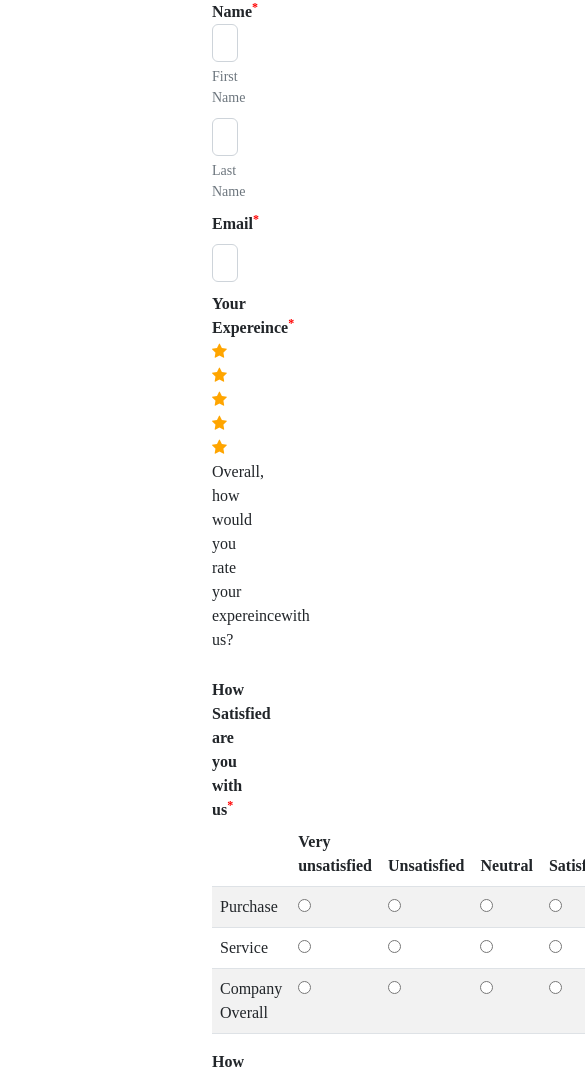
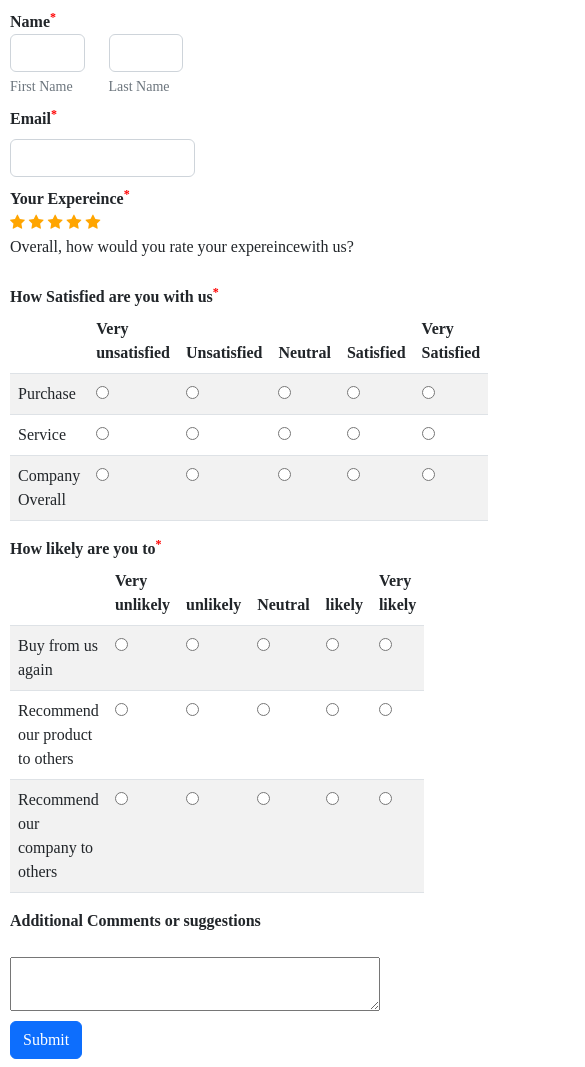
Before and after one commit to murgesh-ekunde/Survey-Form, a plain HTML site: page index.html in a window 390 px wide. Shown: the top 1067 px of the page, 585 px wide, since content can reach past the window. Drawn offline with nearby package versions, Linux system fonts and the light colour scheme.

Commit message:
made design responsive

```diff
--- a/index.html
+++ b/index.html
@@ -15,16 +15,16 @@
         <div class="info">
             <label><b>Name<sup>*</sup></b></label>
             <div class="row">
-                <div class="col-3">
+                <div class="col-3 col-sm-3"">
                     <input type="text" class="form-control" aria-label="First name">
                     <div class="form-text">First Name</div>
                 </div>
-                <div class="col-3">
+                <div class="col-3 col-sm-3">
                     <input type="text" class="form-control" aria-label="Last name">
                     <div class="form-text">Last Name</div>
                 </div>
               </div>
-              <div class="col-6">
+              <div class="col-6 col-sm-6">
                 <label for="inputEmail4" class="form-label"><b>Email<sup>*</sup></b></label>
                 <input type="email" class="form-control" id="inputEmail4">
               </div>
--- a/style.css
+++ b/style.css
@@ -27,3 +27,17 @@ table{
 .wtable{
     width: 25%;
 }
+
+@media (max-width:500px) {
+    body{
+        margin: 10px;
+    }
+    .container{
+        display: flex;
+        justify-content: left;
+        align-items: left;
+        margin:0px;
+        padding: 0px;
+        max-width: 100%;
+    }
+}
```
